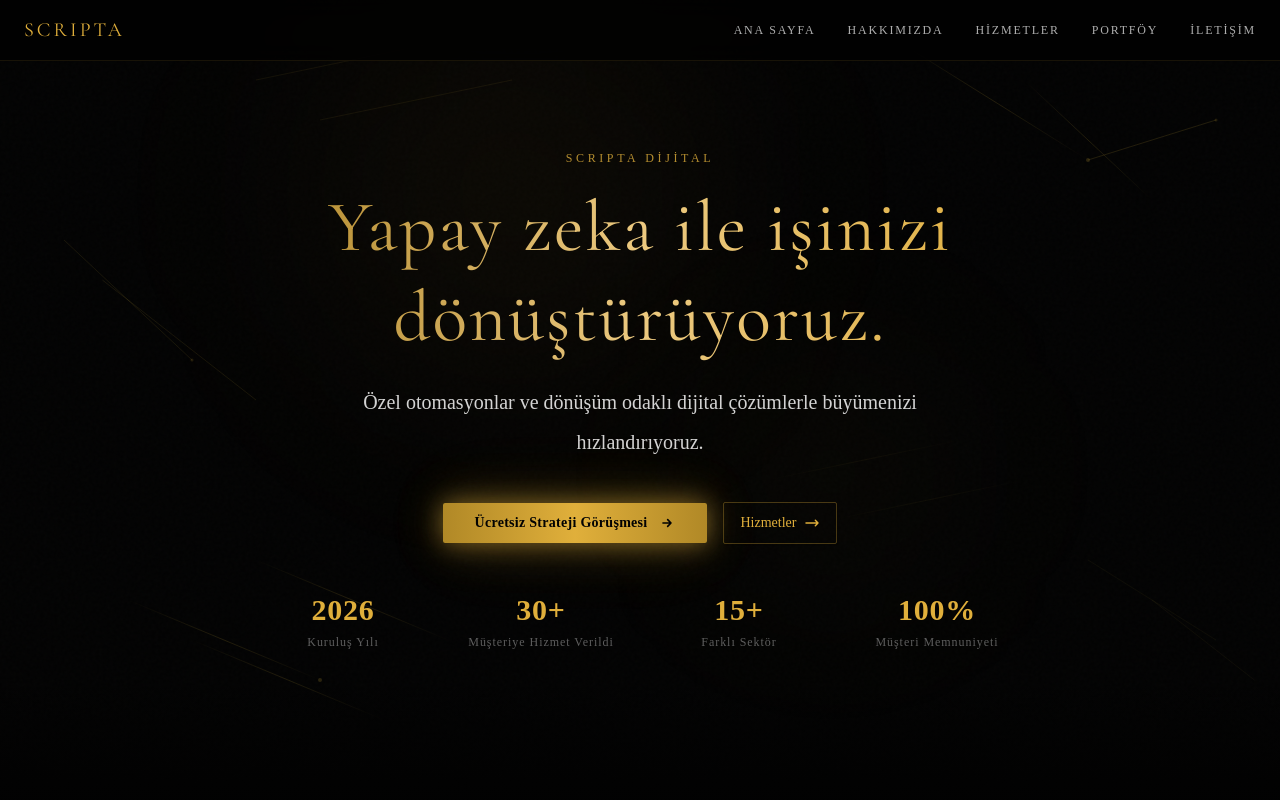
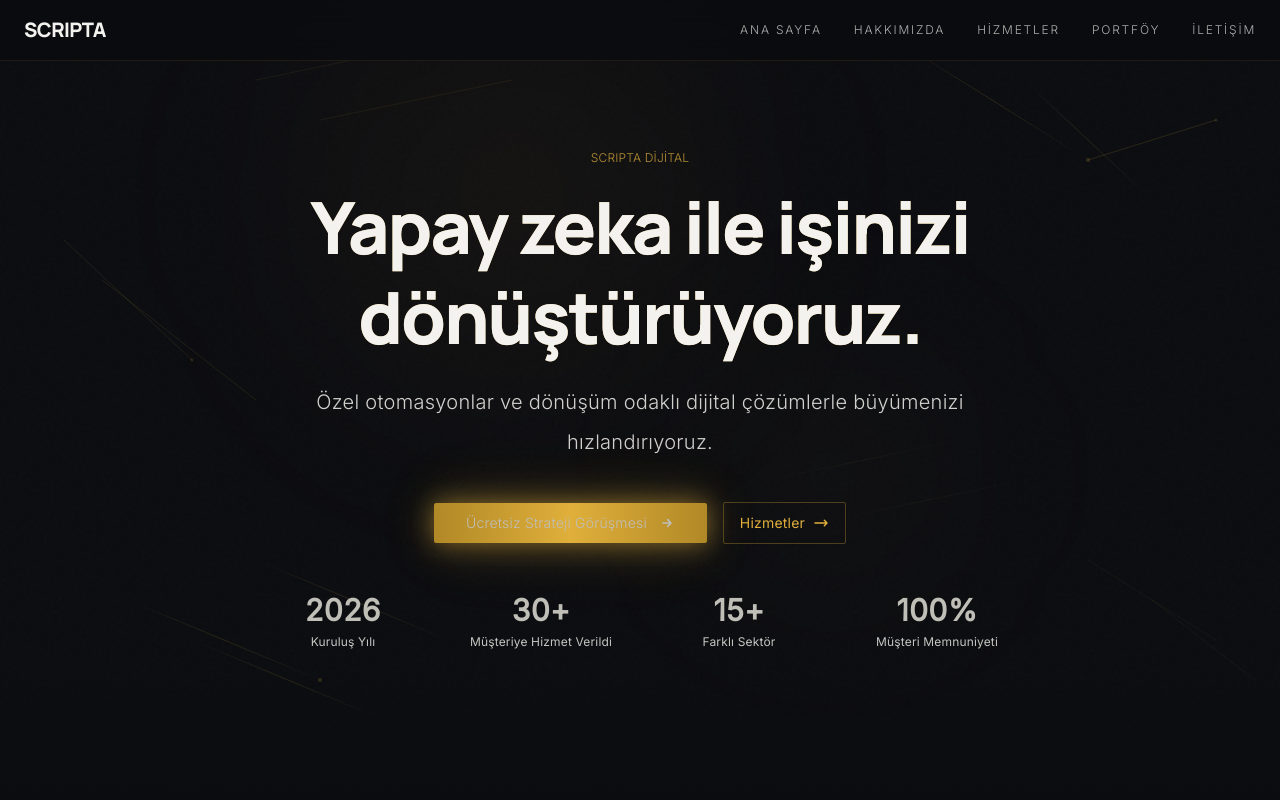
Before and after one commit to scriptaagency09-rgb/agency, a Next.js app: page / in a window 1280 px wide. Shown: the top 800 px of the page. Built offline with nearby package versions, Linux system fonts and the light colour scheme.

Commit message:
Update global dark typography system and CTA readability.
Replace heading/body fonts with Manrope and Inter, enforce stronger dark-mode hierarchy, and fix button/stat text contrast for clear legibility.

```diff
--- a/app/globals.css
+++ b/app/globals.css
@@ -4,8 +4,8 @@
 @custom-variant dark (&:is(.dark *));
 
 :root {
-  --background: oklch(0.08 0 0);
-  --foreground: oklch(0.98 0 0);
+  --background: #0b0c10;
+  --foreground: oklch(0.96 0.005 95);
   --card: oklch(0.1 0 0);
   --card-foreground: oklch(0.98 0 0);
   --popover: oklch(0.1 0 0);
@@ -15,7 +15,7 @@
   --secondary: oklch(0.15 0 0);
   --secondary-foreground: oklch(0.98 0 0);
   --muted: oklch(0.18 0 0);
-  --muted-foreground: oklch(0.65 0 0);
+  --muted-foreground: oklch(0.76 0.01 95);
   --accent: oklch(0.75 0.12 85);
   --accent-foreground: oklch(0.1 0 0);
   --destructive: oklch(0.577 0.245 27.325);
@@ -45,7 +45,8 @@
 
 
 @theme inline {
-  --font-sans: 'Geist', 'Geist Fallback';
+  --font-sans: var(--font-body);
+  --font-serif: var(--font-heading);
   --font-mono: 'Geist Mono', 'Geist Mono Fallback';
   --color-background: var(--background);
   --color-foreground: var(--foreground);
@@ -93,7 +94,59 @@
     @apply border-border outline-ring/50;
   }
   body {
-    @apply bg-background text-foreground;
+    @apply bg-background text-foreground font-sans;
+    letter-spacing: 0.012em;
+    font-weight: 300;
+  }
+
+  h1,
+  h2,
+  h3,
+  h4 {
+    @apply font-serif text-foreground;
+    letter-spacing: -0.03em;
+    font-weight: 800;
+    line-height: 1.08;
+  }
+
+  p,
+  span,
+  li,
+  a {
+    font-family: var(--font-body), sans-serif;
+    font-weight: 300;
+    letter-spacing: 0.014em;
+    color: oklch(0.8 0.01 95);
+  }
+
+  a {
+    color: oklch(0.86 0.01 95);
+    transition: color 180ms ease;
+  }
+
+  a:hover {
+    color: oklch(0.95 0.01 95);
+  }
+
+  button :is(p, span, li, a),
+  [data-slot='button'] :is(p, span, li, a) {
+    color: inherit;
+    font-weight: inherit;
+    letter-spacing: inherit;
+  }
+}
+
+@layer utilities {
+  .font-serif {
+    font-family: var(--font-heading), sans-serif !important;
+    font-weight: 800 !important;
+    letter-spacing: -0.03em !important;
+    color: oklch(0.96 0.005 95) !important;
+  }
+
+  .font-sans {
+    font-family: var(--font-body), sans-serif !important;
+    letter-spacing: 0.014em !important;
   }
 }
 
--- a/app/layout.tsx
+++ b/app/layout.tsx
@@ -1,17 +1,18 @@
 import type { Metadata } from 'next'
-import { Cormorant_Garamond, Inter } from 'next/font/google'
+import { Inter, Manrope } from 'next/font/google'
 import { Analytics } from '@vercel/analytics/next'
 import './globals.css'
 
-const cormorant = Cormorant_Garamond({
+const manrope = Manrope({
   subsets: ["latin"],
-  weight: ["400", "500", "600", "700"],
-  variable: "--font-serif"
+  weight: ["700", "800"],
+  variable: "--font-heading",
 });
 
 const inter = Inter({
   subsets: ["latin"],
-  variable: "--font-sans"
+  weight: ["300", "400"],
+  variable: "--font-body",
 });
 
 export const metadata: Metadata = {
@@ -56,7 +57,7 @@ export default function RootLayout({
 }>) {
   return (
     <html lang="tr">
-      <body className={`${cormorant.variable} ${inter.variable} font-sans antialiased bg-background text-foreground`}>
+      <body className={`${manrope.variable} ${inter.variable} font-sans antialiased bg-background text-foreground`}>
         {children}
         <Analytics />
       </body>
--- a/components/hero-section.tsx
+++ b/components/hero-section.tsx
@@ -78,7 +78,7 @@ function AnimatedNumber({
   }, [durationMs, to, useDecimals, start])
 
   return (
-    <span ref={elRef} aria-label={`${to}${suffix}`} className="font-sans">
+    <span ref={elRef} aria-label={`${to}${suffix}`} className="font-sans font-bold">
       {value}
       {suffix}
     </span>
@@ -171,7 +171,7 @@ export function HeroSection() {
               <p className="font-sans text-2xl sm:text-3xl text-gold tracking-wide font-semibold">
                 <AnimatedNumber to={2026} />
               </p>
-              <p className="text-[10px] sm:text-xs text-muted-foreground/65 mt-1.5 tracking-[0.04em] sm:tracking-[0.08em] whitespace-nowrap">
+              <p className="mt-1.5 whitespace-nowrap font-sans text-[10px] sm:text-xs font-medium tracking-[0.08em] sm:tracking-[0.12em] text-foreground/80">
                 Kuruluş Yılı
               </p>
             </div>
@@ -179,7 +179,7 @@ export function HeroSection() {
               <p className="font-sans text-2xl sm:text-3xl text-gold tracking-wide font-semibold">
                 <AnimatedNumber to={30} suffix="+" />
               </p>
-              <p className="text-[10px] sm:text-xs text-muted-foreground/65 mt-1.5 tracking-[0.04em] sm:tracking-[0.08em] whitespace-nowrap">
+              <p className="mt-1.5 whitespace-nowrap font-sans text-[10px] sm:text-xs font-medium tracking-[0.08em] sm:tracking-[0.12em] text-foreground/80">
                 Müşteriye Hizmet Verildi
               </p>
             </div>
@@ -187,7 +187,7 @@ export function HeroSection() {
               <p className="font-sans text-2xl sm:text-3xl text-gold tracking-wide font-semibold">
                 <AnimatedNumber to={15} suffix="+" />
               </p>
-              <p className="text-[10px] sm:text-xs text-muted-foreground/65 mt-1.5 tracking-[0.04em] sm:tracking-[0.08em] whitespace-nowrap">
+              <p className="mt-1.5 whitespace-nowrap font-sans text-[10px] sm:text-xs font-medium tracking-[0.08em] sm:tracking-[0.12em] text-foreground/80">
                 Farklı Sektör
               </p>
             </div>
@@ -195,7 +195,7 @@ export function HeroSection() {
               <p className="font-sans text-2xl sm:text-3xl text-gold tracking-wide font-semibold">
                 <AnimatedNumber to={100} suffix="%" />
               </p>
-              <p className="text-[10px] sm:text-xs text-muted-foreground/65 mt-1.5 tracking-[0.04em] sm:tracking-[0.08em] whitespace-nowrap">
+              <p className="mt-1.5 whitespace-nowrap font-sans text-[10px] sm:text-xs font-medium tracking-[0.08em] sm:tracking-[0.12em] text-foreground/80">
                 Müşteri Memnuniyeti
               </p>
             </div>
```
